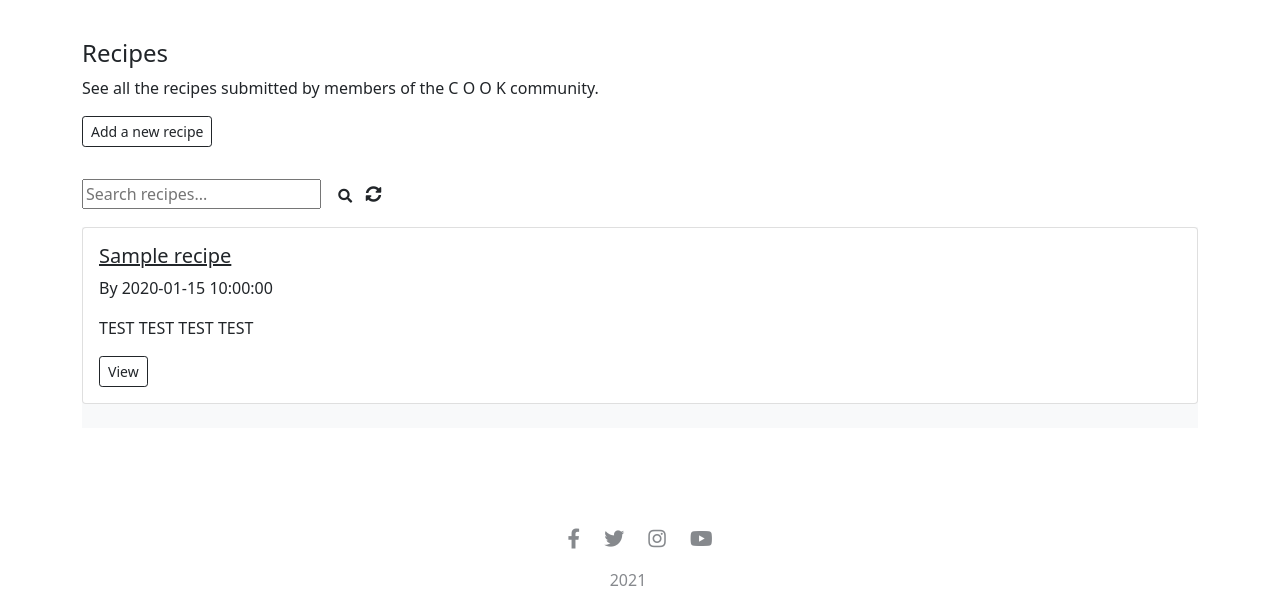
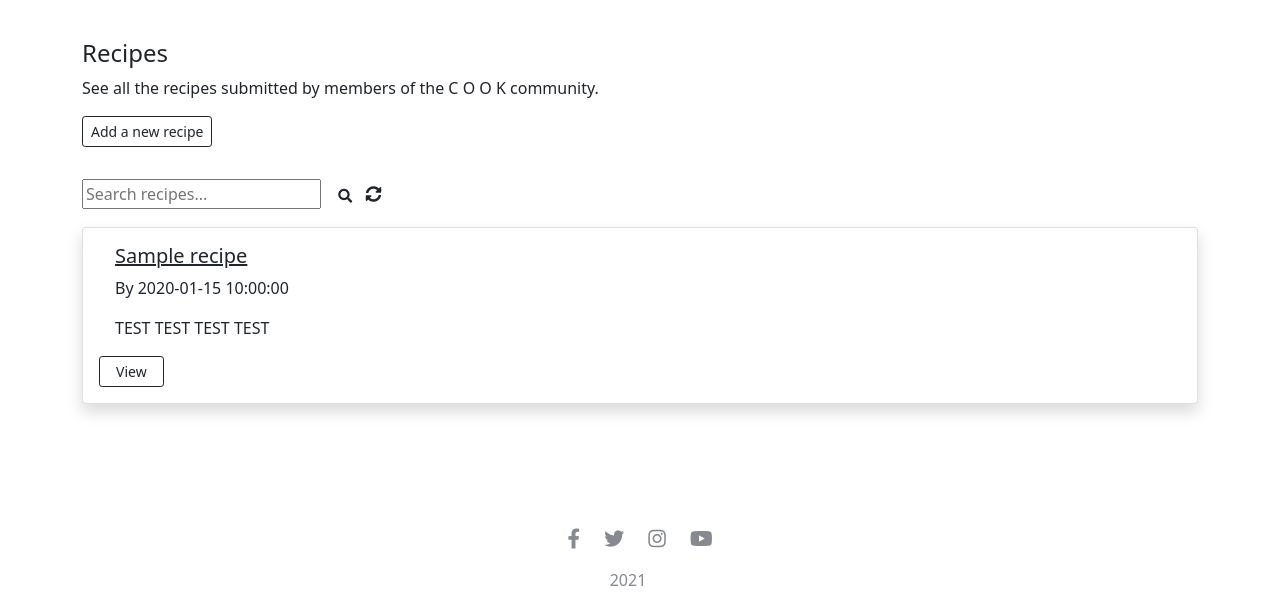
Before and after one commit to Code-Institute-Submissions/Chloe-O-C-O-O-K-Milestone-Project-3, a Flask app: page /search in a window 1280 px wide. Shown: the part 569-1181 px from the top of the page. Run offline with Flask 2, Linux system fonts and the light colour scheme; a database or web service that is not in the repository returns one stand-in record (values such as "Sample title"); some libraries are stand-ins or nearby versions.

Commit message:
shadow added to recipe cards, splitlines issue resolved

```diff
--- a/templates/recipes.html
+++ b/templates/recipes.html
@@ -33,25 +33,25 @@
         </div>
     </div>
     {% if recipes|length > 0 %}
-    <div class="container bg-light">
-        <div class="row">
+    <div class="container">
+        <div class="row mw-70">
 
             {% for recipe in recipes %}
-            <div class="card mb-4">
+            <div class="card mb-4 shadow">
                 <div class="row no-gutters">
                     <div class="col-md-8">
                         <div class="card-body">
-                            <h5 class="card-title">
+                            <h5 class="card-title px-3">
                                 <a class="text-dark"
                                     href="{{ url_for('view_recipe', recipe_id=recipe._id) }}">{{ recipe.recipe_name}}</a>
                             </h5>
-                            <p>By {{ recipe.created_by }}</p>
-                            <p class="card-text">TEST TEST TEST TEST</p>
+                            <p class="px-3" >By {{ recipe.created_by }}</p>
+                            <p class="card-text px-3">TEST TEST TEST TEST</p>
                             <a href="{{ url_for('view_recipe', recipe_id=recipe._id) }}"
-                                class="btn btn-outline-dark btn-sm">View</a>
+                                class="btn btn-outline-dark btn-sm px-3 ">View</a>
                             {% if session.user|lower == recipe.created_by|lower %}
                             <a href="{{  url_for('edit_recipe', recipe_id=recipe._id)  }}"
-                                class="btn btn-outline-dark btn-sm">Edit</a>
+                                class="btn btn-outline-dark btn-sm px-3 ">Edit</a>
                             {% endif %}
                         </div>
                     </div>
--- a/templates/view_recipe.html
+++ b/templates/view_recipe.html
@@ -10,7 +10,9 @@
                 <h6>Category</h6>
                 <p>{{ recipe.category_name }}</p>
                 <h6>Ingredients</h6>
-                <p>{{ recipe.ingredients }}</p>
+                {% for ingredient in recipe.ingredients.splitlines() %}
+                <p><i class="fas fa-carrot"></i> {{ ingredient }}</p>
+                {% endfor %}
                 <h6>Method</h6>
                 <p>{{ recipe.method }}</p>
             </div>
```
Also changed, not shown: templates/add_recipe.html (+7 -4 lines), templates/edit_recipe.html (+5 -4 lines).
